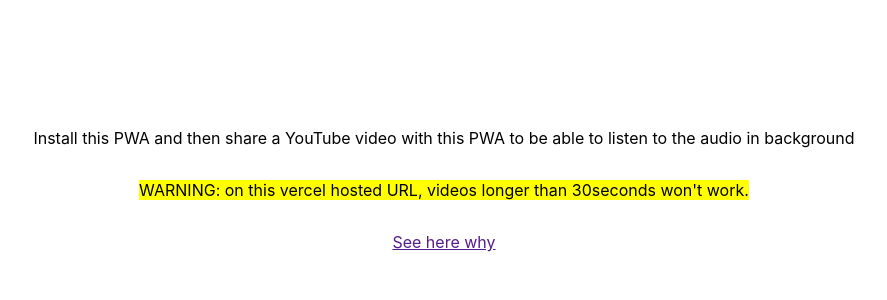
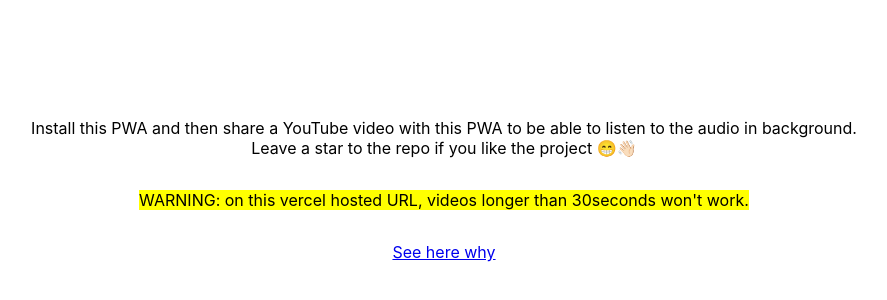
Before and after one commit to giacomocerquone/youtube-background-pwa, a Next.js app: page / in a window 1280 px wide. Shown: the part 210-510 px from the top of the page, without its empty margins (196-1083 px from the left). Built offline with nearby package versions, Linux system fonts and the light colour scheme.

Commit message:
update landing page

```diff
--- a/pages/index.js
+++ b/pages/index.js
@@ -33,13 +33,18 @@
     <div className={styles.container}>
       <p>
         Install this PWA and then share a YouTube video with this PWA to be able
-        to listen to the audio in background
+        to listen to the audio in background.
+        <br />
+        Leave a star to the repo if you like the project 😁👋🏻
       </p>
       <p style={{ backgroundColor: "yellow" }}>
         WARNING: on this vercel hosted URL, videos longer than 30seconds
         won&apos;t work.
       </p>
-      <a href="" style={{ margin: "1rem" }}>
+      <a
+        href="https://github.com/giacomocerquone/youtube-background-pwa#why-it-doesnt-always-work"
+        style={{ margin: "1rem" }}
+      >
         See here why
       </a>
       {vidId && (
```
